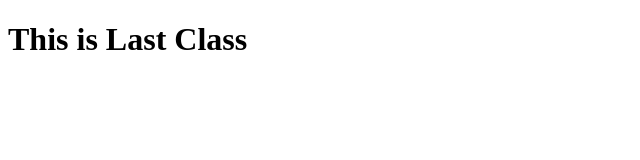
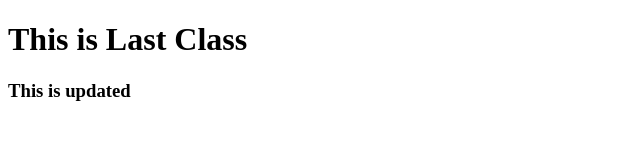
Before and after one commit to khanwahab/newRepoForChanges, a plain HTML site: page index.html in a window 1280 px wide. Shown: the whole page, without its empty margins (0-640 px from the left). Drawn offline with Linux system fonts and the light colour scheme.

Commit message:
this is second commit

```diff
--- a/index.html
+++ b/index.html
@@ -11,5 +11,7 @@
 <h1>This is Last Class</h1>
 
 
+<h3>This is updated</h3>
+
 </body>
 </html>
```
